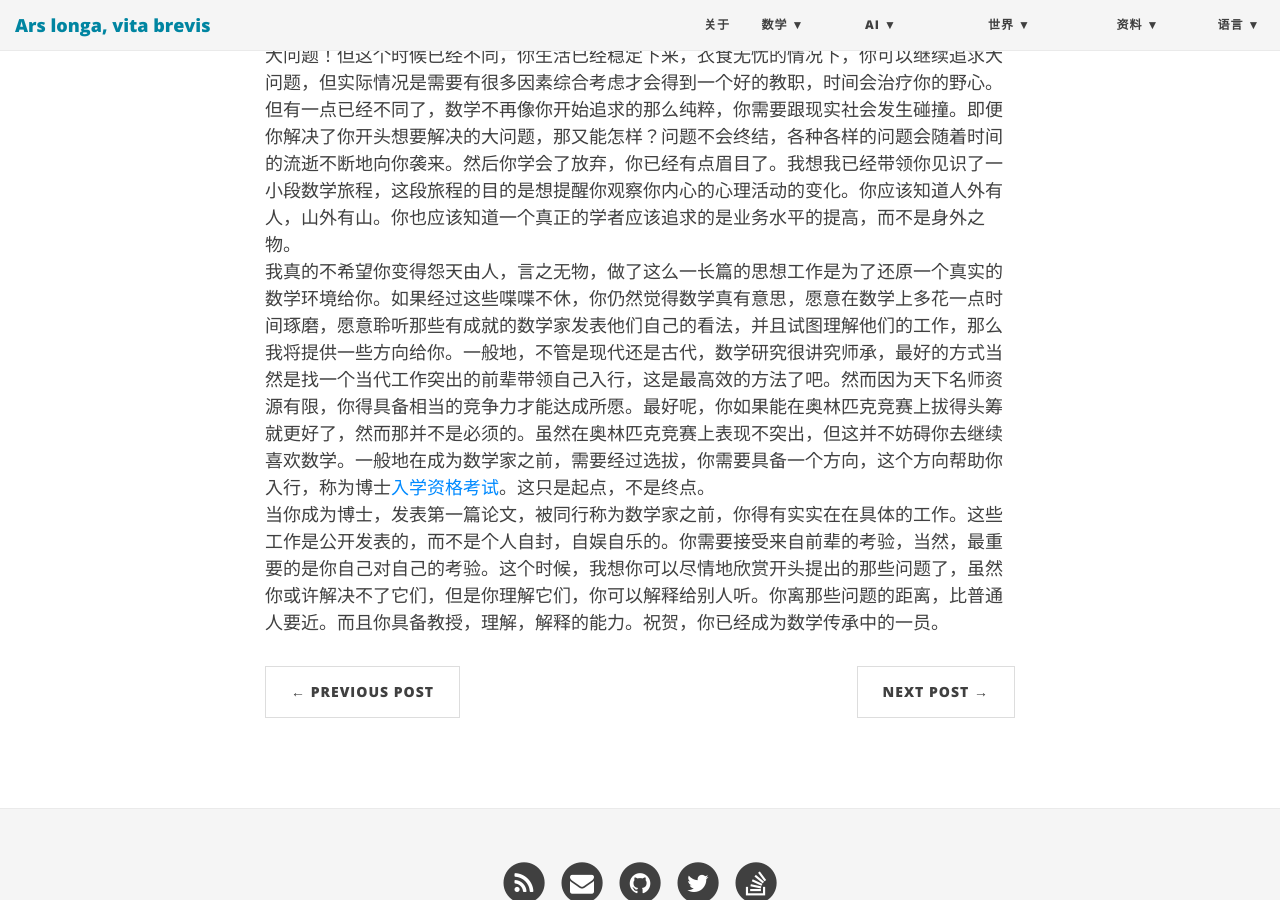
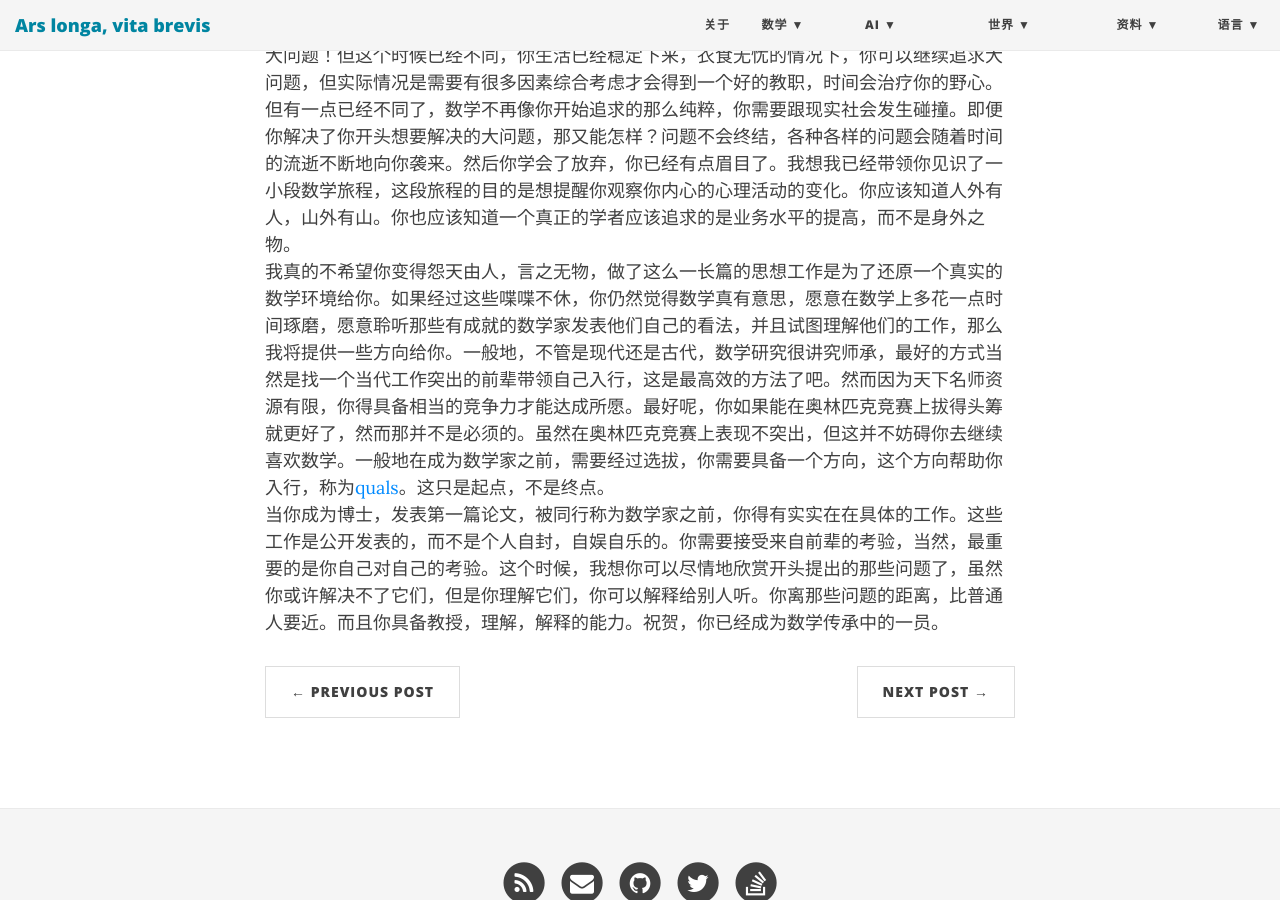
Before and after one commit to ZionPi/zionpi.github.io, a Jekyll site: the page built from _posts/2011-04-15-how-to-appreciate-mathematics.md, in a window 1280 px wide and 900 px high, scrolled down 1375 px. Built offline with Jekyll 4.4.1, drawn with Linux system fonts in a browser that asks for light colours; nearby versions of some CDN libraries.

Commit message:
Update 2011-04-15-how-to-appreciate-mathematics.md

```diff
--- a/_posts/2011-04-15-how-to-appreciate-mathematics.md
+++ b/_posts/2011-04-15-how-to-appreciate-mathematics.md
@@ -11,5 +11,5 @@ title: 怎么样去欣赏数学呢？
 我知道我知道，你现在脑海里面还是浆糊，不知道下一步要去哪儿。可是你一直被一些问题困扰着？你不知不觉地从一些通俗文学知道一些零碎的消息，还不知道说得对不对，比如这个观念，数学不就拿菲尔兹吗？4年一次的数学奥林匹克，奖励给40岁以下对数学有杰出贡献的人类。你又知道，新千年Clay协会提出来的那7个问题，其中有一个被叫做佩雷尔曼奖的人解决了，但是古怪的是，他拒绝了。是不是很奇怪？看来数学也不完全是为了拿奖嘛。还有，一个叫怀尔斯的人，他解决了困扰世间智者358年的费马大定理！有趣的是费马说他早就解决了，只是当时草稿纸空白太小了，他写不下去。奇怪吧，为什么有人要去做这么吃力不讨好的事情，而表现得如痴如醉呢？没道理没道理，肯定有阴谋！你现在还不能欣赏他们这个群体脑中具体是怎么个思维逻辑，而且这玩意儿似乎一时半会儿也没法儿跟现实对应，但就是有人前赴后继地追寻。你是不是像处在围观群众中间向中心探脑袋的那个人？
 好吧，我们要去的数学世界是一片森林，是一座高山，是所有惊奇，玄妙，不可思议，不可称量的冒险岛！丑话说在前头，你可能会中途放弃，呕吐，眩晕，你可以选择放弃，但请不要根据自身的体验来对这片土地妄加评价。你到不了的地方并不代表别人也到不了，你解决不了问题不代表别人也不能解决。当然，言论自由是我誓死为你捍卫的权利，你出现这些个不良的症状在那些数学老兵看来，实属再正常不过了。因为在巨大的未知面前，人类最最智慧的个体也未免能够攻破它！你可以推论一下，假如这个世界上所有最聪明的人，已经拿过数学桂冠的人，他们为什么还不能解决新千年提出来的那些问题呢？这说明解决那些现在看来还是“禁忌”的问题时机还不成熟，还有一些其它的工具，技术，概念没有被开发出来。你看，数学也不完全是为了解决最困难的问题，好像还存在一些你现在还意识不到的领域存在，但，那些个领域究竟包含什么？
 数学并不能通过激情来解释，但是它好像存在一条通道，在还未解释给你之前，你觉得这不可能，要完全说服你去相信一件事情是不可能的。你得自己去探索，自己去思考，在别人解答之前，自己先思考，这几乎是最重要的。这个过程你会面临各种各样的问题，比如，你觉得时间有限，自己懒得思考了，就全盘接受吧。然后你成为了他人思考产物的接收装置。一旦面临新的变种问题，你缺乏弹性，这个不可取。还有，你思考了，但就是没有思路，于是你开始自我怀疑，是不是天生的啊？怀疑自己根本不是天才，为什么别人能自己不能？于是问题转移了，你开始思考其它与问题无关的事情了。还有，你觉得一切都是平铺直叙的，没什么挑战，既然前人摘的树，你就乘凉好了，干嘛非得挑战什么自我，去没事找事呢？还有，你听信别人的意见，发现了无穷多个好主意，然后你东搞搞，西搞搞，最后发现，确实是尽力了，但是没什么成果。仅仅是为了听从建议而执行建议，而忽略了自己的小方向，小问题。然后，你发现时间没有了，你开始担心其它问题了。现在假设，你克服了所有心理上的，生理上的各种障碍，屏障，去到了你心仪已久的大学任教，但你觉得好像生活还是缺点什么？譬如，你还是没有解决大问题！但这个时候已经不同，你生活已经稳定下来，衣食无忧的情况下，你可以继续追求大问题，但实际情况是需要有很多因素综合考虑才会得到一个好的教职，时间会治疗你的野心。但有一点已经不同了，数学不再像你开始追求的那么纯粹，你需要跟现实社会发生碰撞。即便你解决了你开头想要解决的大问题，那又能怎样？问题不会终结，各种各样的问题会随着时间的流逝不断地向你袭来。然后你学会了放弃，你已经有点眉目了。我想我已经带领你见识了一小段数学旅程，这段旅程的目的是想提醒你观察你内心的心理活动的变化。你应该知道人外有人，山外有山。你也应该知道一个真正的学者应该追求的是业务水平的提高，而不是身外之物。
-我真的不希望你变得怨天由人，言之无物，做了这么一长篇的思想工作是为了还原一个真实的数学环境给你。如果经过这些喋喋不休，你仍然觉得数学真有意思，愿意在数学上多花一点时间琢磨，愿意聆听那些有成就的数学家发表他们自己的看法，并且试图理解他们的工作，那么我将提供一些方向给你。一般地，不管是现代还是古代，数学研究很讲究师承，最好的方式当然是找一个当代工作突出的前辈带领自己入行，这是最高效的方法了吧。然而因为天下名师资源有限，你得具备相当的竞争力才能达成所愿。最好呢，你如果能在奥林匹克竞赛上拔得头筹就更好了，然而那并不是必须的。虽然在奥林匹克竞赛上表现不突出，但这并不妨碍你去继续喜欢数学。一般地在成为数学家之前，需要经过选拔，你需要具备一个方向，这个方向帮助你入行，称为博士[入学资格考试]({{site.baseurl}}/mathematics-quals/)。这只是起点，不是终点。
+我真的不希望你变得怨天由人，言之无物，做了这么一长篇的思想工作是为了还原一个真实的数学环境给你。如果经过这些喋喋不休，你仍然觉得数学真有意思，愿意在数学上多花一点时间琢磨，愿意聆听那些有成就的数学家发表他们自己的看法，并且试图理解他们的工作，那么我将提供一些方向给你。一般地，不管是现代还是古代，数学研究很讲究师承，最好的方式当然是找一个当代工作突出的前辈带领自己入行，这是最高效的方法了吧。然而因为天下名师资源有限，你得具备相当的竞争力才能达成所愿。最好呢，你如果能在奥林匹克竞赛上拔得头筹就更好了，然而那并不是必须的。虽然在奥林匹克竞赛上表现不突出，但这并不妨碍你去继续喜欢数学。一般地在成为数学家之前，需要经过选拔，你需要具备一个方向，这个方向帮助你入行，称为[quals]({{site.baseurl}}/mathematics-quals/)。这只是起点，不是终点。
 当你成为博士，发表第一篇论文，被同行称为数学家之前，你得有实实在在具体的工作。这些工作是公开发表的，而不是个人自封，自娱自乐的。你需要接受来自前辈的考验，当然，最重要的是你自己对自己的考验。这个时候，我想你可以尽情地欣赏开头提出的那些问题了，虽然你或许解决不了它们，但是你理解它们，你可以解释给别人听。你离那些问题的距离，比普通人要近。而且你具备教授，理解，解释的能力。祝贺，你已经成为数学传承中的一员。
```
